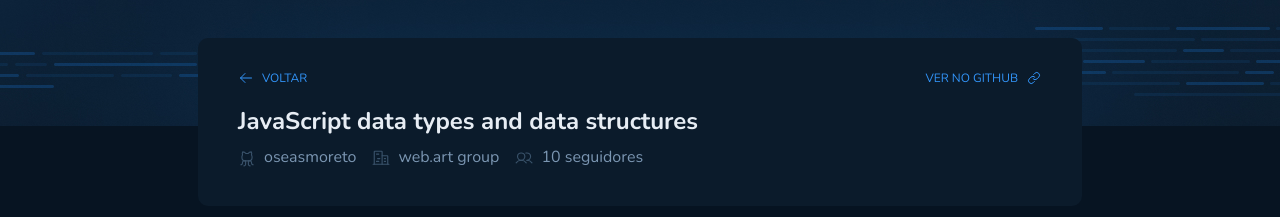
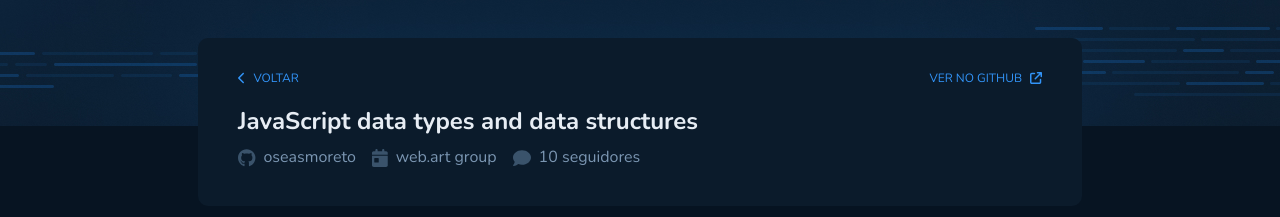
Before and after one commit to oseasmoreto/rocketseat-ignite-desafio-03-github-blog, a React (Vite) app: page /post/1 in a window 1280 px wide. Shown: the part 170-387 px from the top of the page. Built offline with nearby package versions, Linux system fonts and the light colour scheme.

Commit message:
Ajusta icones da aplicação

```diff
--- a/package.json
+++ b/package.json
@@ -11,6 +11,11 @@
     "fix": "eslint src --ext .ts,.tsx --fix"
   },
   "dependencies": {
+    "@fortawesome/fontawesome-svg-core": "^6.2.1",
+    "@fortawesome/free-brands-svg-icons": "^6.2.1",
+    "@fortawesome/free-regular-svg-icons": "^6.2.1",
+    "@fortawesome/free-solid-svg-icons": "^6.2.1",
+    "@fortawesome/react-fontawesome": "^0.2.0",
     "@hookform/resolvers": "^2.9.10",
     "axios": "^1.2.1",
     "phosphor-react": "^1.4.1",
--- a/src/components/Post/Header/index.tsx
+++ b/src/components/Post/Header/index.tsx
@@ -1,11 +1,11 @@
+import { faGithub } from '@fortawesome/free-brands-svg-icons'
 import {
-  ArrowArcLeft,
-  ArrowLeft,
-  Buildings,
-  GithubLogo,
-  Link,
-  Users,
-} from 'phosphor-react'
+  faArrowUpRightFromSquare,
+  faCalendarDay,
+  faChevronLeft,
+  faComment,
+} from '@fortawesome/free-solid-svg-icons'
+import { FontAwesomeIcon } from '@fortawesome/react-fontawesome'
 import { HeaderContainer } from './styles'
 
 export function Header() {
@@ -18,7 +18,7 @@ export function Header() {
           rel="noreferrer"
           className="link-back"
         >
-          <ArrowLeft size={16} /> VOLTAR
+          <FontAwesomeIcon fontSize={12} icon={faChevronLeft} /> VOLTAR
         </a>
         <a
           href="https://github.com/oseasmoreto"
@@ -26,19 +26,20 @@ export function Header() {
           rel="noreferrer"
           className="link-github"
         >
-          VER NO GITHUB <Link size={16} />
+          VER NO GITHUB{' '}
+          <FontAwesomeIcon fontSize={12} icon={faArrowUpRightFromSquare} />
         </a>
       </div>
       <h3>JavaScript data types and data structures</h3>
       <ul>
         <li>
-          <GithubLogo size={18} /> oseasmoreto
+          <FontAwesomeIcon fontSize={18} icon={faGithub} /> oseasmoreto
         </li>
         <li>
-          <Buildings size={18} /> web.art group
+          <FontAwesomeIcon fontSize={18} icon={faCalendarDay} /> web.art group
         </li>
         <li>
-          <Users size={18} /> 10 seguidores
+          <FontAwesomeIcon fontSize={18} icon={faComment} /> 10 seguidores
         </li>
       </ul>
     </HeaderContainer>
--- a/src/components/Profile/index.tsx
+++ b/src/components/Profile/index.tsx
@@ -1,4 +1,10 @@
-import { Buildings, GithubLogo, Link, Users } from 'phosphor-react'
+import { faGithub } from '@fortawesome/free-brands-svg-icons'
+import {
+  faArrowUpRightFromSquare,
+  faBuilding,
+  faUserGroup,
+} from '@fortawesome/free-solid-svg-icons'
+import { FontAwesomeIcon } from '@fortawesome/react-fontawesome'
 import { ProfileContainer } from './styles'
 
 export function Profile() {
@@ -14,7 +20,8 @@ export function Profile() {
             rel="noreferrer"
             className="link-github"
           >
-            GITHUB <Link size={16} />
+            GITHUB{' '}
+            <FontAwesomeIcon fontSize={12} icon={faArrowUpRightFromSquare} />
           </a>
         </div>
         <p>
@@ -24,13 +31,13 @@ export function Profile() {
         </p>
         <ul>
           <li>
-            <GithubLogo size={18} /> oseasmoreto
+            <FontAwesomeIcon fontSize={18} icon={faGithub} /> oseasmoreto
           </li>
           <li>
-            <Buildings size={18} /> web.art group
+            <FontAwesomeIcon fontSize={18} icon={faBuilding} /> web.art group
           </li>
           <li>
-            <Users size={18} /> 10 seguidores
+            <FontAwesomeIcon fontSize={18} icon={faUserGroup} /> 10 seguidores
           </li>
         </ul>
       </div>
```
